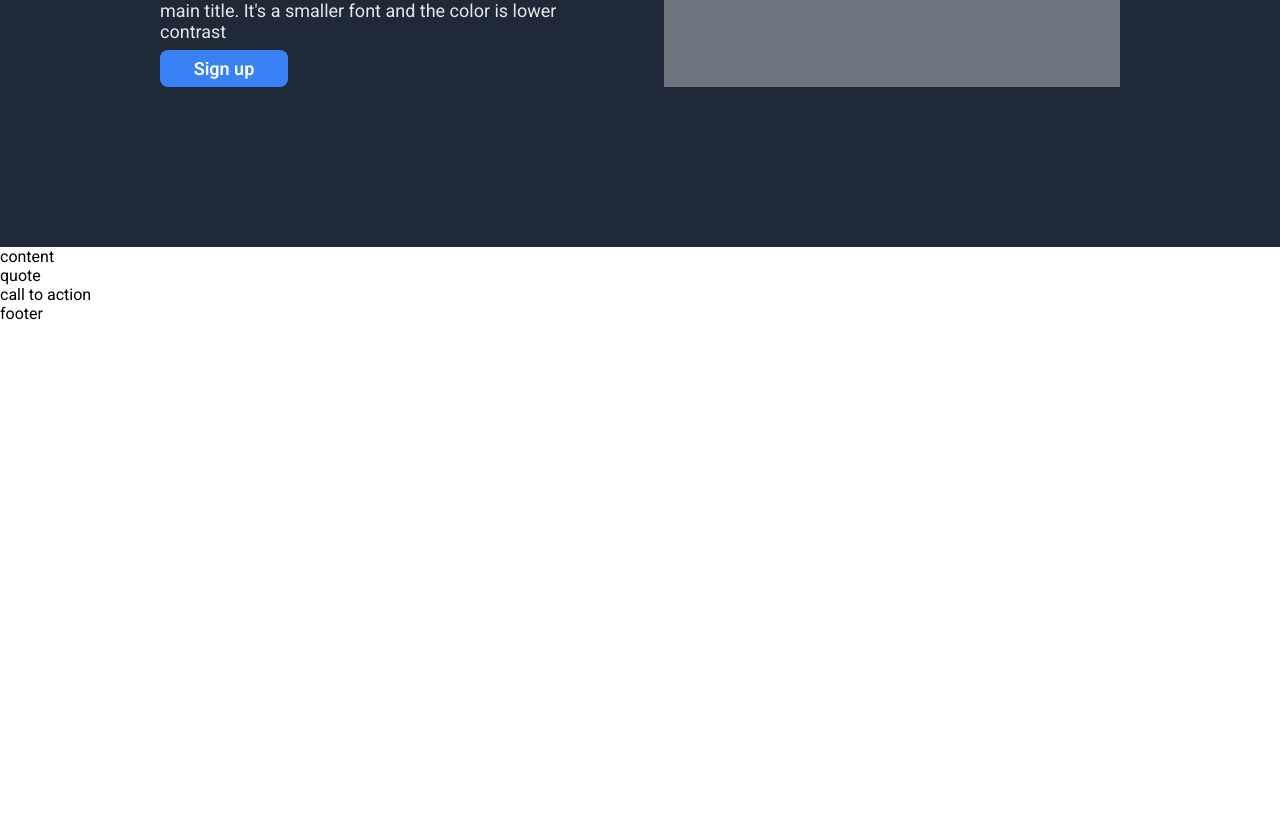
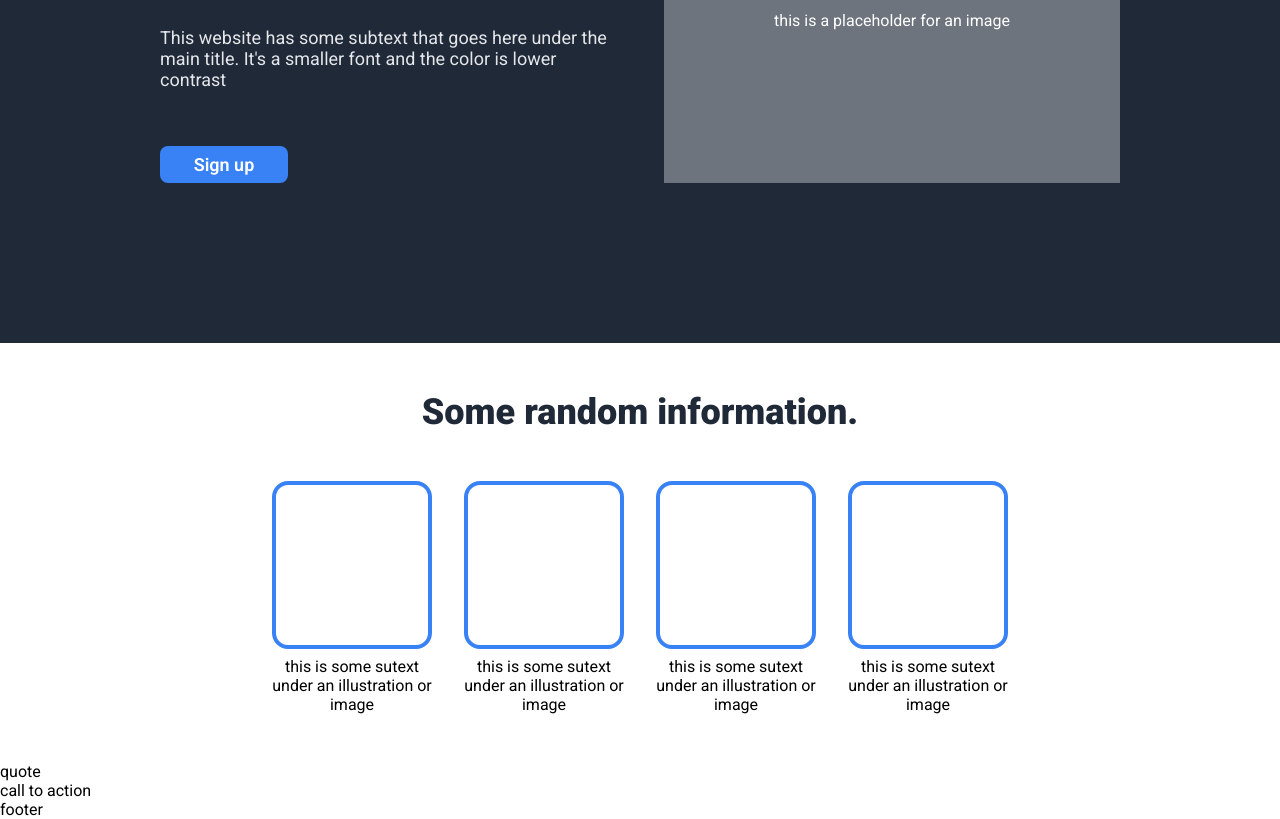
Before and after one commit to CarlosLacerda92/landing-page, a plain HTML site: page index.html in a window 1280 px wide. Shown: the part 363-1182 px from the top of the page. Before the commit the page ends 800 px from the top, so only its background shows below. Drawn offline with Linux system fonts and the light colour scheme.

Commit message:
Create/provide styles to the Information section

```diff
--- a/index.html
+++ b/index.html
@@ -48,8 +48,42 @@
                     </span>
                 </div>
             </div>
-            <div>
-                content
+            <div class="content">
+
+                <span class="title">
+                    Some random information.
+                </span>
+
+                <div class="cards-container">
+                    <div class="card">
+                        <div class="img">
+                        </div>
+                        <span class="text">
+                            this is some sutext under an illustration or image
+                        </span>
+                    </div>
+                    <div class="card">
+                        <div class="img">
+                        </div>
+                        <span class="text">
+                            this is some sutext under an illustration or image
+                        </span>
+                    </div>
+                    <div class="card">
+                        <div class="img">
+                        </div>
+                        <span class="text">
+                            this is some sutext under an illustration or image
+                        </span>
+                    </div>
+                    <div class="card">
+                        <div class="img">
+                        </div>
+                        <span class="text">
+                            this is some sutext under an illustration or image
+                        </span>
+                    </div>
+                </div>
             </div>
             <div>
                 quote
--- a/style.css
+++ b/style.css
@@ -100,3 +100,42 @@ a {
 .hero .image span {
     color: #FFFFFF;
 }
+
+.content {
+    display: flex;
+    flex-direction: column;
+    justify-content: center;
+    align-items: center;
+    gap: 3em;
+    margin: 3rem 0;
+}
+
+.content .title {
+    font-size: 2.25rem;
+    color: #1F2937;
+    font-weight: 900;
+}
+
+.content .cards-container {
+    display: flex;
+    justify-content: center;
+    flex-wrap: wrap;
+    gap: 2rem;
+}
+
+.content .cards-container .card {
+    display: flex;
+    flex-direction: column;
+    gap: 0.5rem;
+    flex: 0 0 10rem;
+}
+
+.content .cards-container .card .img {
+    height: 10rem;
+    border: 4px solid #3882F6;
+    border-radius: 1rem;
+}
+
+.content .cards-container .card .text {
+    text-align: center;
+}
```
